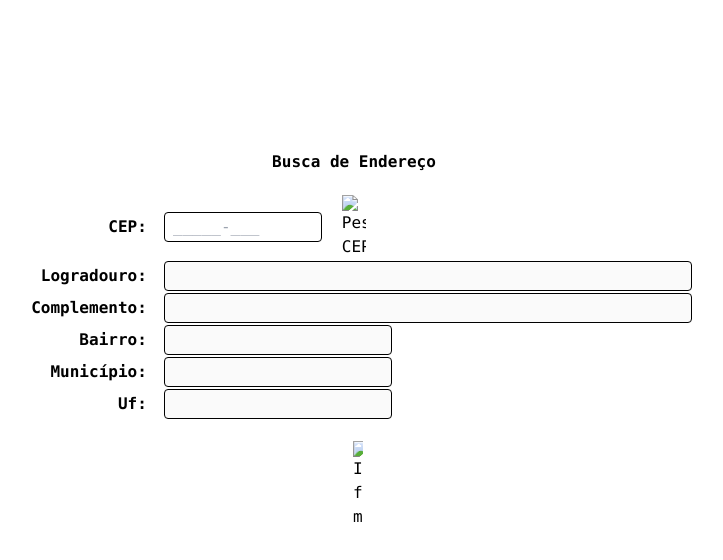
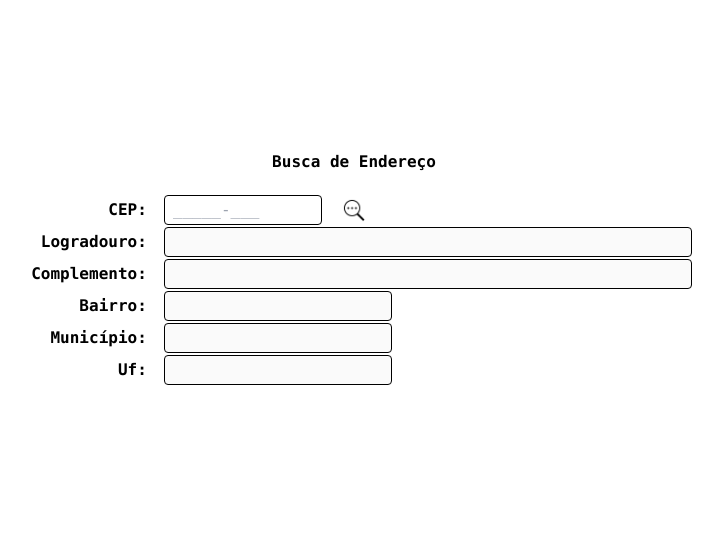
Before and after one commit to andreMeloo/busca-cep, a website: page public/index.html in a window 1280 px wide. Shown: the whole page, without its empty margins (286-1009 px from the left). Drawn offline with nearby package versions, Linux system fonts and the light colour scheme; files that its build step writes are made by us from their sources; the site is published under a folder, as on GitHub Pages, so addresses that start at the root find nothing.

Commit message:
ajustando para funcionar a página

```diff
--- a/public/index.html
+++ b/public/index.html
@@ -5,7 +5,7 @@
     <meta name="viewport" content="width=device-width, initial-scale=1.0">
     <script src="https://cdnjs.cloudflare.com/ajax/libs/jquery/3.6.0/jquery.min.js"></script>
     <script src="https://cdnjs.cloudflare.com/ajax/libs/jquery.inputmask/5.0.5/jquery.inputmask.min.js"></script>
-    <script src="/public/scripts/main.js"></script>
+    <script src="scripts/main.js"></script>
     <title>Busca CEP</title>
     <link rel="stylesheet" href="styles.css">
 </head>
@@ -20,7 +20,7 @@
                 <td class="flex items-center">
                     <input size="13" type="text" name="cep" id="cep" placeholder="_____-___"
                            class="input-form mr-5"/>
-                    <img src="/public/resources/lupa.png" alt="Pesquisar CEP" title="Pesquise por seu CEP"
+                    <img src="resources/lupa.png" alt="Pesquisar CEP" title="Pesquise por seu CEP"
                          id="find-button" class="cursor-pointer w-6">
                 </td>
             </tr>
@@ -75,7 +75,7 @@
                 <td colspan="2">
                     <div class="flex items-center justify-center pt-5">
                         <span id="msgErro" class="mr-2 text-red-500"></span>
-                        <img width="10" id="exit-msg" src="/public/resources/fechar-msg.png" alt="Icone fechar mensagem" title="Fechar Mensagem de Erro." class="cursor-pointer">
+                        <img width="10" id="exit-msg" src="resources/fechar-msg.png" alt="Icone fechar mensagem" title="Fechar Mensagem de Erro." class="cursor-pointer">
                     </div>
                 </td>
             </tr>
```
